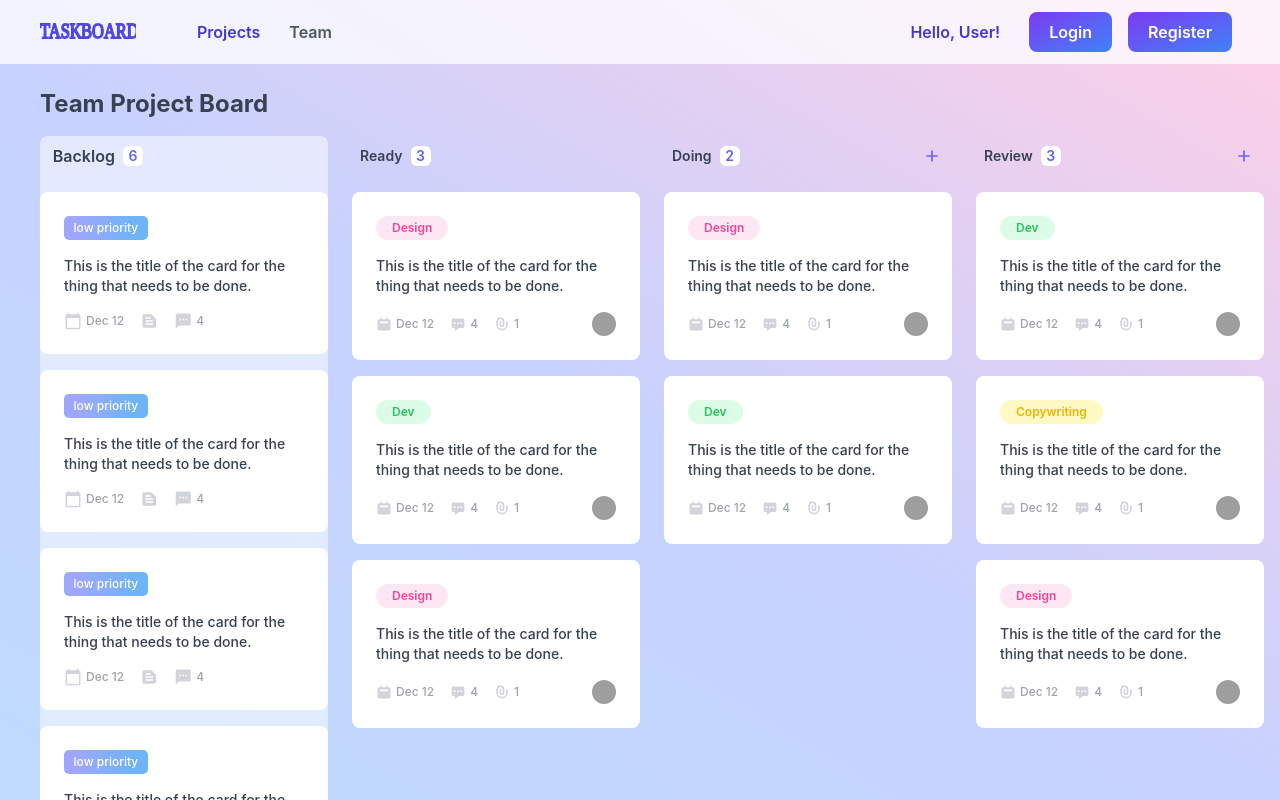
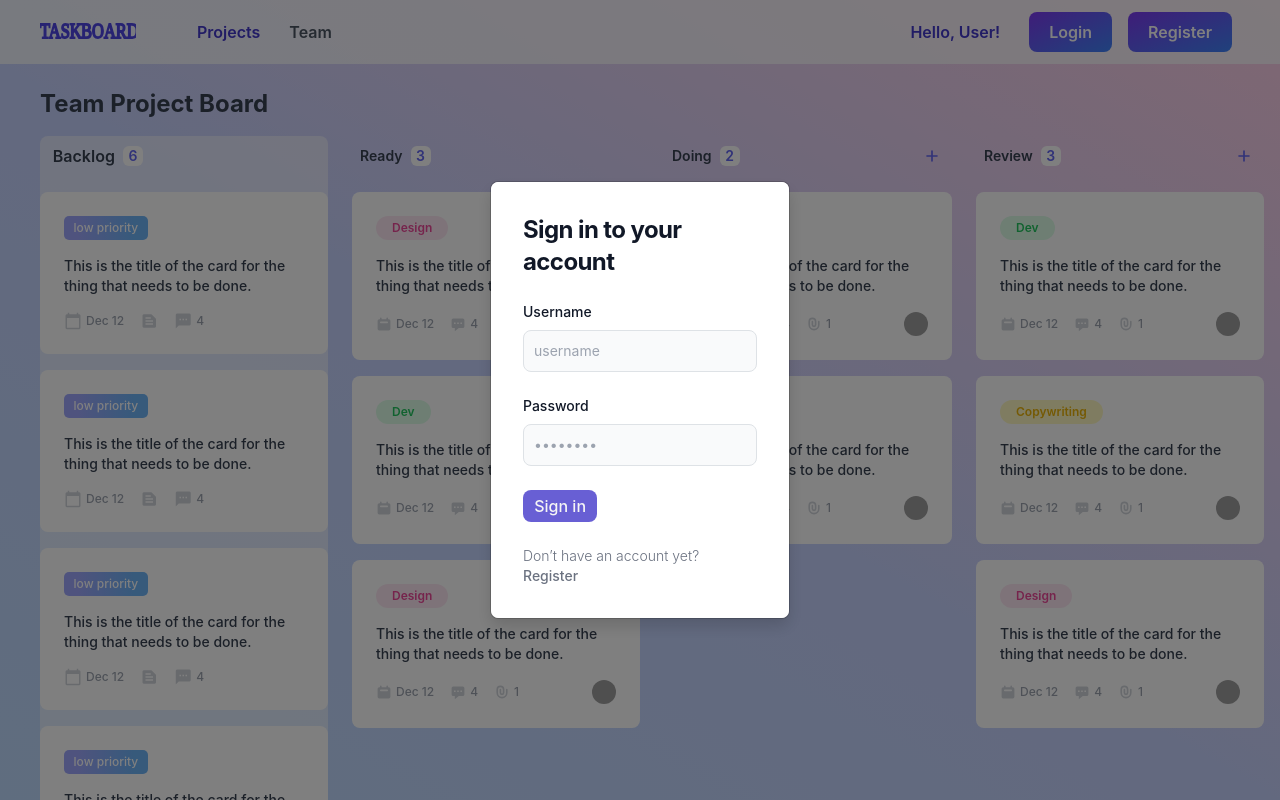
Before and after one commit to GabrielaNikolova/reactjs_taskboard_project_frontend, a React (Create React App) app: page / in a window 1280 px wide. Both pictures are taken after a click on the link "Login". Built offline with nearby package versions, Linux system fonts and the light colour scheme; grey boxes are pictures that could not be loaded.

Commit message:
Created new component
Created Login component

```diff
--- a/package.json
+++ b/package.json
@@ -10,6 +10,7 @@
     "react": "^18.2.0",
     "react-bootstrap": "^2.7.2",
     "react-dom": "^18.2.0",
+    "react-onclickoutside": "^6.13.0",
     "react-scripts": "5.0.1",
     "web-vitals": "^2.1.4"
   },
--- /dev/null
+++ b/src/components/Login/Login.css
@@ -0,0 +1,13 @@
+.signin-btn{
+    text-decoration: inherit;
+    -webkit-appearance: button;
+    font-weight: 500;
+    border-radius: .5rem;
+    color: whitesmoke;
+    padding: .4rem 0.7rem;
+    text-align: center;
+    line-height: 1.25rem;
+    --bs-bg-opacity: .8;
+    background-color: rgb(67 56 202 / var(--bs-bg-opacity));
+    cursor: pointer;
+}
--- /dev/null
+++ b/src/components/Login/Login.js
@@ -0,0 +1,56 @@
+import './Login.css';
+import {Form} from "react-bootstrap";
+import {Modal} from "react-bootstrap";
+import Register from "../Register/Register";
+import {useState} from "react";
+
+
+function Login(props) {
+
+    const [showRegister, setShowRegister] = useState(false);
+    return (
+
+        <Modal
+            show={props.show}
+            cancel={props.close}
+            size="sm"
+            centered
+        >
+            <div
+                className="w-full bg-white rounded-lg shadow dark:border md:mt-0 sm:max-w-md xl:p-0">
+                <div className="p-6 space-y-4 md:space-y-6 sm:p-8">
+                    <h1 className="text-xl font-bold leading-tight tracking-tight text-gray-900 md:text-2xl">
+                        Sign in to your account
+                    </h1>
+                    <Form className="space-y-4 md:space-y-6" action="#">
+                        <div>
+                            <label htmlFor="username"
+                                   className="block mb-2 text-sm font-medium text-gray-900">Username</label>
+                            <input type="username" name="username" id="username"
+                                   className="bg-gray-50 border border-gray-300 text-gray-900 sm:text-sm rounded-lg focus:ring-primary-600 focus:border-primary-600 block w-full p-2.5"
+                                   placeholder="username" required=""/>
+                        </div>
+                        <div>
+                            <label htmlFor="password"
+                                   className="block mb-2 text-sm font-medium text-gray-900">Password</label>
+                            <input type="password" name="password" id="password" placeholder="••••••••"
+                                   className="bg-gray-50 border border-gray-300 text-gray-900 sm:text-sm rounded-lg focus:ring-primary-600 focus:border-primary-600 block w-full p-2.5"
+                                   required=""/>
+                        </div>
+                        <button onClick={props.close} type="submit"
+                                className="signin-btn">Sign in
+                        </button>
+                        <p className="text-sm font-light text-gray-500">
+                            Don’t have an account yet? <a onClick={()=> setShowRegister(true)} href="#"
+                                                          className="font-medium text-primary-600 hover:underline ">Register</a>
+                            <Register show={showRegister} close={() => setShowRegister(false)}/>
+                        </p>
+                    </Form>
+                </div>
+            </div>
+        </Modal>
+
+    );
+}
+
+export default Login;
--- a/src/components/Navbar/Navbar.js
+++ b/src/components/Navbar/Navbar.js
@@ -2,9 +2,12 @@ import Dropdown from 'react-bootstrap/Dropdown';
 import {useState} from "react";
 import './Navbar.css';
 import Register from "../Register/Register";
+import Login from "../Login/Login";
 
 function Navbar() {
     const [showRegister, setShowRegister] = useState(false);
+    const [showLogin, setShowLogin] = useState(false);
+
     return (
         <>
             <div className="navigation">
@@ -29,11 +32,13 @@ function Navbar() {
                             out</Dropdown.Item>
                     </Dropdown.Menu>
                 </Dropdown>
+                <>
+                    <a onClick={() => setShowLogin(true)} type="button" href="#"
+                       className="nav-button mx-2 text-md font-semibold">Login</a>
+                    <Login show={showLogin} close={() => setShowLogin(false)}/>
 
-                <a type="button" href="#"
-                   className="nav-button mx-2 text-md font-semibold">Login</a>
-                <>
-                    <a onClick={() => setShowRegister(true)}  type="button" href="#" className="nav-button mx-2 text-md font-semibold">Register</a>
+                    <a onClick={() => setShowRegister(true)} type="button" href="#"
+                       className="nav-button mx-2 text-md font-semibold">Register</a>
                     <Register show={showRegister} close={() => setShowRegister(false)}/>
                 </>
             </div>
--- a/src/components/Register/Register.js
+++ b/src/components/Register/Register.js
@@ -2,9 +2,10 @@ import './Register.css';
 import {Form} from "react-bootstrap";
 import {Modal} from "react-bootstrap";
 
+
 function Register(props) {
+
     return (
-
             <Modal
                 show={props.show}
                 cancel={props.close}
@@ -56,7 +57,6 @@ function Register(props) {
                 </div>
             </Modal>
 
-
     );
 
 }
--- a/src/index.css
+++ b/src/index.css
@@ -7,6 +7,7 @@
 @import "components/Card/Card.css";
 @import "components/CardDetails/CardDetails.css";
 @import "components/Register/Register.css";
+@import "components/Login/Login.css";
 @tailwind base;
 @tailwind components;
 @tailwind utilities;
```
Also changed, not shown: 1 other file (tests, documents, lock files or other folders). Lines whose indentation alone changed are shown as unchanged.
